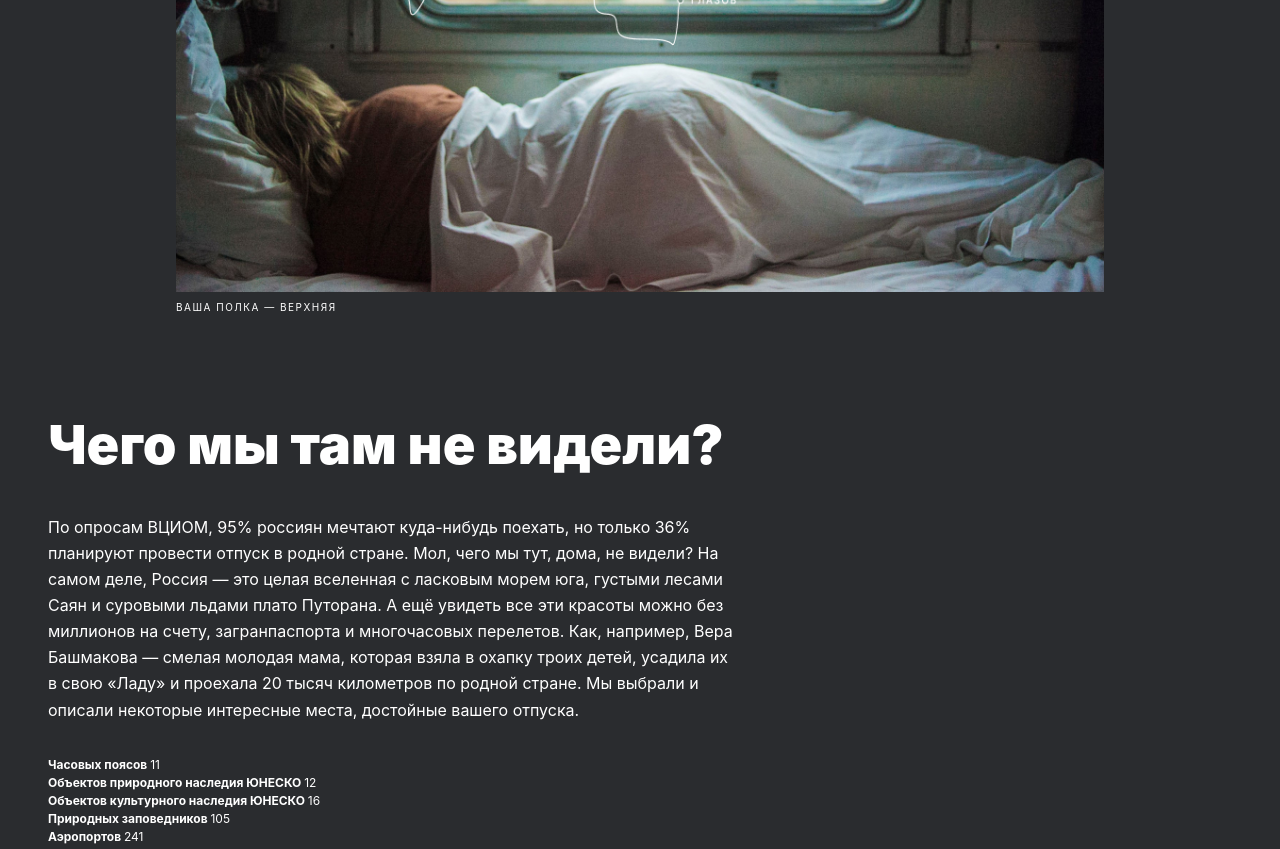
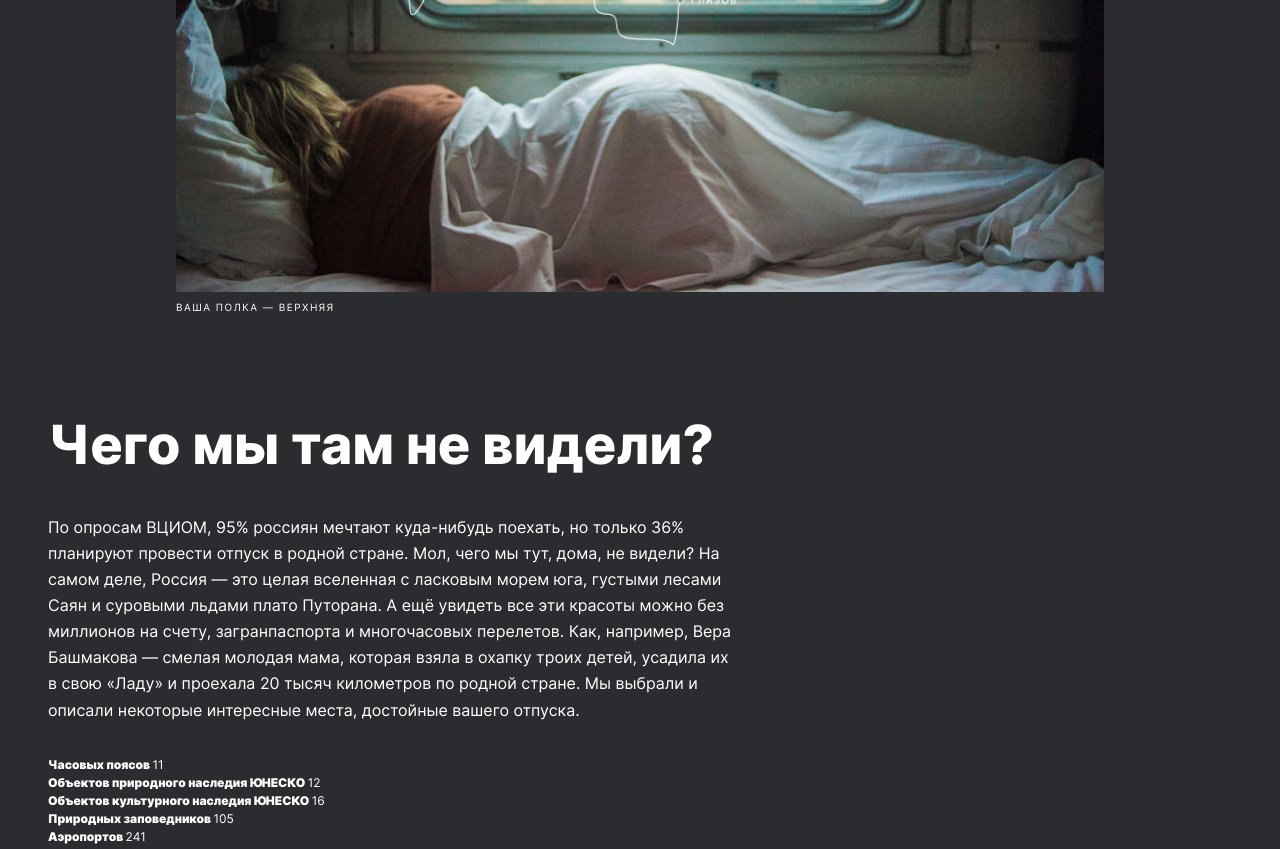
Before and after one commit to Sepsimus/russian-travel, a plain HTML site: page index.html in a window 1280 px wide. Shown: the part 784-1633 px from the top of the page. Drawn offline with Linux system fonts and the light colour scheme; files whose address does not match are found by name.

Commit message:
Second Push 2.1

```diff
--- a/pages/index.css
+++ b/pages/index.css
@@ -1,6 +1,6 @@
 @import url(../vendor/normalize.css);
 
-@import url(../font/font.css);
+@import url(../vendor/font.css);
 
 @import url(../blocks/substrate/substrate.css);
 
```
